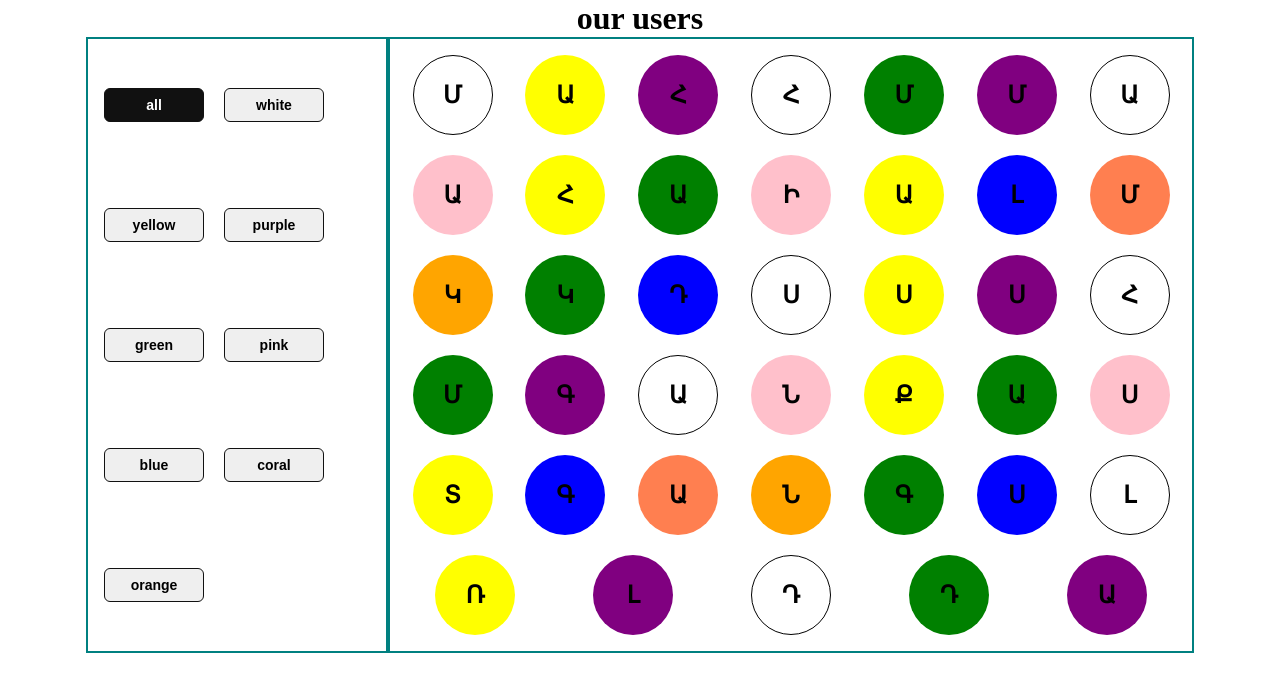
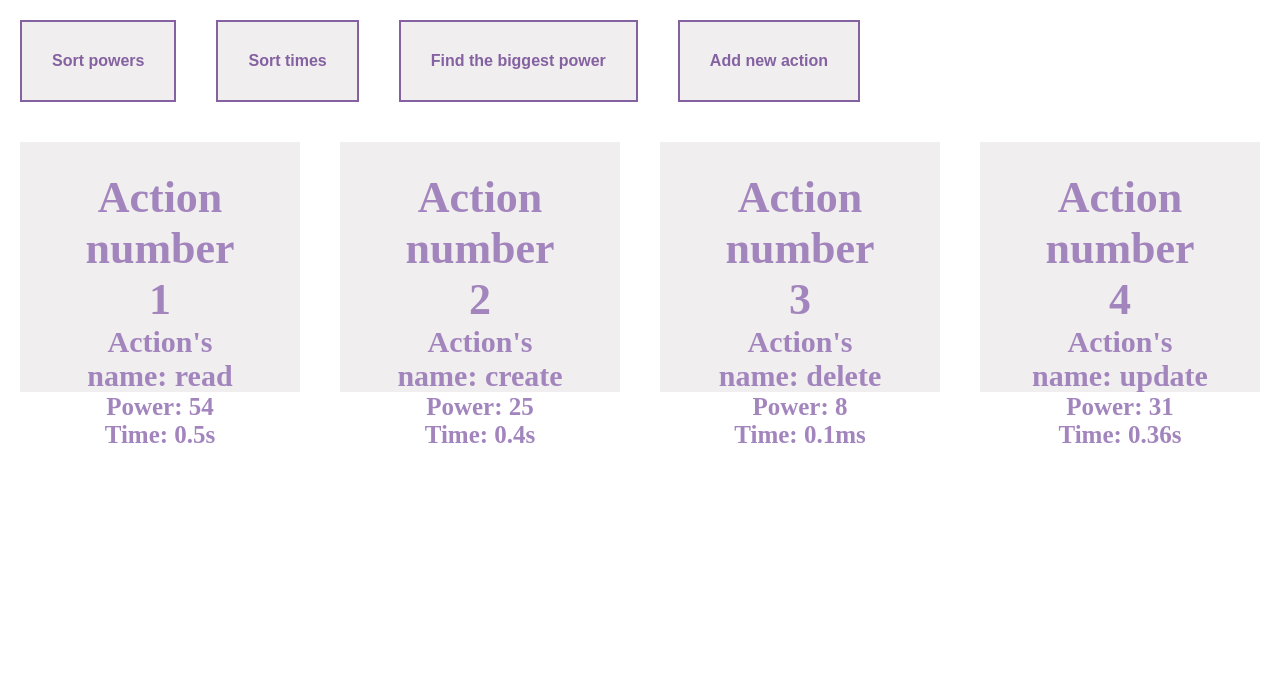
Before and after one commit to BrownEdgar/React_developers, a React (Vite) app: page / in a window 1280 px wide. Shown: the top 692 px of the page. Built offline with nearby package versions, Linux system fonts and the light colour scheme.

Commit message:
different actions homework

```diff
--- a/package.json
+++ b/package.json
@@ -23,6 +23,7 @@
     "react-router-dom": "^6.11.1",
     "react-slick": "^0.29.0",
     "redux": "^4.2.1",
+    "redux-persist": "^6.0.0",
     "sass": "^1.62.1",
     "yup": "^1.1.1"
   },
--- /dev/null
+++ b/src/AppTest.css
@@ -0,0 +1,43 @@
+.actions{
+    display: flex;
+    justify-content: center;
+    align-items: center;
+    text-align: center;
+}
+.action{
+    flex: 2;
+    margin: 20px;
+    padding: 30px 50px;
+    flex-basis: 50%;
+    flex-wrap: wrap;
+    background-color: #bbb6b63a;
+    width: 250px;
+    height: 250px;
+}
+h1{
+    color: rgb(163, 133, 190);
+    font-weight: 600;
+    font-size: 44px;
+}
+h2{
+    color: rgb(163, 133, 190);
+    font-size: 30px;
+}
+h3{
+    color: rgb(163, 133, 190);
+    font-size: 25px;
+}
+
+.btns{
+    display: flex;
+}
+button{
+    margin: 20px;
+    padding: 30px;
+    background-color: #bbb6b63a;
+    font-size: 16px;
+    color: rgb(132, 98, 161);
+    font-weight: 900;
+    border: 2px solid rgb(132, 98, 161);
+    cursor: pointer;
+}
--- /dev/null
+++ b/src/AppTest.jsx
@@ -0,0 +1,48 @@
+import React from 'react'
+import { useSelector, useDispatch } from 'react-redux'
+import { addAction, selectAllActions, sortPowers } from './features/test/testSlice'
+
+import "./AppTest.css"
+
+
+export default function AppTest() {
+
+    const actions =  useSelector(selectAllActions)
+    const dispatch = useDispatch()
+
+
+    const actionAdder = () => {
+        const newAction = {
+            id: 5,
+            action: "copy",
+            power: 5,
+            time: "0.1s"
+        }
+        dispatch(addAction(newAction))
+    }
+     const powerSorter = () => {
+        dispatch(sortPowers)
+     }
+  return (
+    <div className="container">
+         <div className="btns">
+            <button onClick={powerSorter}>Sort powers</button>
+            <button>Sort times</button>
+            <button>Find the biggest power</button>
+            <button onClick={actionAdder} >Add new action</button>
+        </div>
+        <div className='actions'>
+            {actions.map(action => {
+                return <div className='action'>
+                            <h1>Action number {action.id}</h1>
+                            <h2 key={action.id}>Action's name: {action.action}</h2>
+                            <h3 key={action.id}>Power: {action.power}</h3>
+                            <h3 key={action.id}>Time: {action.time}</h3>
+                        </div>
+                }
+            )}
+    </div>
+
+    </div>
+  )
+}
--- a/src/app/store.js
+++ b/src/app/store.js
@@ -1,15 +1,47 @@
-import { configureStore } from "@reduxjs/toolkit";
+import { combineReducers, configureStore } from "@reduxjs/toolkit";
+import {
+	persistStore,
+	persistReducer,
+	FLUSH,
+	REHYDRATE,
+	PAUSE,
+	PERSIST,
+	PURGE,
+	REGISTER,
+} from 'redux-persist'
+import storage from 'redux-persist/lib/storage'
 // import  todoSlice  from '../features/todo/todoSlice'
 import filterSlice from "../features/filter/filterSlice";
 import usersSlice from "../features/users/usersSlice";
+import todosSlice from "../features/todos/todosSlice";
+import testSlice from "../features/test/testSlice"
 
+const rootReducer = combineReducers({
+	// count: countSlice,
+	users: usersSlice,
+	filter: filterSlice,
+	todos: todosSlice,
+    test: testSlice
+})
+
+const persistConfig = {
+	key: 'root',
+	version: 1,
+	storage,
+	whitelist: ['todos'],
+	blacklist: ['count', 'users', 'filter']
+}
+
+const persistedReducer = persistReducer(persistConfig, rootReducer)
 
 export const store = configureStore({
-    reducer: {
-        // todo: todoSlice,
-        filter: filterSlice,
-				users:usersSlice
-    }
+	reducer: persistedReducer,
+	middleware: (getDefaultMiddleware) =>
+		getDefaultMiddleware({
+			serializableCheck: {
+				ignoredActions: [FLUSH, REHYDRATE, PAUSE, PERSIST, PURGE, REGISTER],
+			},
+		}),
 })
 
-export default store;
+export let persistor = persistStore(store)
--- /dev/null
+++ b/src/features/test/testSlice.js
@@ -0,0 +1,47 @@
+import { createSlice } from "@reduxjs/toolkit";
+
+const testSlice = createSlice({
+    name: "test",
+    initialState: [
+    {
+        id: 1,
+        action: "read",
+        power: 54,
+        time: "0.5s"
+    },
+    {
+        id: 2,
+        action: "create",
+        power: 25,
+        time: "0.4s"
+    },
+    {
+        id: 3,
+        action: "delete",
+        power: 8,
+        time: "0.1ms"
+    },
+    {
+        id: 4,
+        action: "update",
+        power: 31,
+        time: "0.36s"
+    },
+],
+    reducers: {
+        addAction (state,action) {
+            state.push(action.payload)
+        },
+        // sortPowers(state, action) {
+        // }
+    }
+})
+
+export function selectAllActions (state) {
+    return state.test;
+}
+
+
+
+export const {addAction, sortPowers} = testSlice.actions;
+export default testSlice.reducer;
--- /dev/null
+++ b/src/features/todos/todosSlice.js
@@ -0,0 +1,23 @@
+import { createSlice } from "@reduxjs/toolkit";
+
+const todosSlice = createSlice({
+    name: "todos",
+    initialState: [{
+        "userId": 1,
+        "id": 1,
+        "title": "delectus aut autem",
+        "completed": false
+    }],
+    reducers: {
+        addTodo(state,action) {
+            state.push(action.payload)
+        }
+    }
+})
+
+export function selectAllTodos(state) {
+    return state.todos
+}
+
+export const {addTodo} = todosSlice.actions;
+export default todosSlice.reducer;
--- a/src/main.jsx
+++ b/src/main.jsx
@@ -1,15 +1,17 @@
 import React from 'react'
 import ReactDOM from 'react-dom/client'
 import { Provider } from 'react-redux'
-import store from './app/store'
-import App from './App'
-
+import {store, persistor} from './app/store'
+import { PersistGate } from 'redux-persist/integration/react'
+import App from './AppTest'
 
 
 import './index.css'
 
 ReactDOM.createRoot(document.getElementById('root')).render(
   <Provider store={store}>
-    <App />
-  </Provider>,
+    <PersistGate persistor={persistor} loading={<h2>Loading...</h2>}>
+      <App />
+    </PersistGate>
+  </Provider>
 )
```
Also changed, not shown: src/AppTodos.css (added, +43 -0 lines), src/AppTodos.jsx (added, +40 -0 lines), 1 other file (tests, documents, lock files or other folders).
